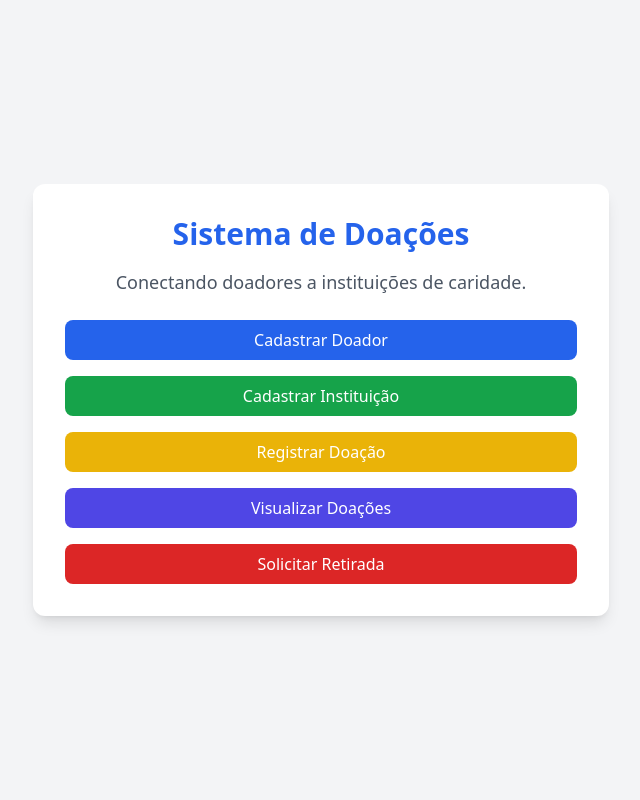
After one commit to rayssarrsilva/doarAlimentosplat, a PHP site: page / in a window 1280 px wide. The commit adds this page. Shown: the whole page, without its empty margins (319-959 px from the left). Run offline with PHP 8.4, Linux system fonts and the light colour scheme; some libraries are stand-ins or nearby versions.

Commit message:
estilização do index com tailwind e html + correções para salvar os dados inseridos no form de doadores

```diff
--- /dev/null
+++ b/index.php
@@ -0,0 +1,41 @@
+<?php
+ini_set('display_errors', 1);
+ini_set('display_startup_errors', 1);
+error_reporting(E_ALL);
+?>
+
+<!DOCTYPE html>
+<html lang="pt-br">
+<head>
+  <meta charset="UTF-8">
+  <title>Sistema de Doações</title>
+  <script src="https://cdn.tailwindcss.com"></script>
+</head>
+<body class="bg-gray-100 text-gray-900 font-sans min-h-screen flex items-center justify-center">
+  <div class="bg-white p-8 rounded-xl shadow-lg max-w-xl w-full text-center">
+    <h1 class="text-3xl font-bold text-blue-600 mb-4">Sistema de Doações</h1>
+    <p class="text-lg text-gray-600 mb-6">Conectando doadores a instituições de caridade.</p>
+
+    <div class="grid grid-cols-1 gap-4">
+      <!-- Parte da Rayssa -->
+      <a href="public/form_doador.php" class="bg-blue-600 hover:bg-blue-700 text-white py-2 px-4 rounded-lg transition">
+        Cadastrar Doador
+      </a>
+      <a href="public/form_instituicao.php" class="bg-green-600 hover:bg-green-700 text-white py-2 px-4 rounded-lg transition">
+        Cadastrar Instituição
+      </a>
+
+      <!-- Parte do Mateus -->
+      <a href="public/form_doacao.php" class="bg-yellow-500 hover:bg-yellow-600 text-white py-2 px-4 rounded-lg transition">
+        Registrar Doação
+      </a>
+      <a href="public/listar_doacoes.php" class="bg-indigo-600 hover:bg-indigo-700 text-white py-2 px-4 rounded-lg transition">
+        Visualizar Doações
+      </a>
+      <a href="public/solicitar_retirada.php" class="bg-red-600 hover:bg-red-700 text-white py-2 px-4 rounded-lg transition">
+        Solicitar Retirada
+      </a>
+    </div>
+  </div>
+</body>
+</html>
--- a/mvc20251/index.php
+++ /dev/null
@@ -1,2 +0,0 @@
-<?php
-echo "Sistema de Doações - Página Inicial";
```
Also changed, not shown: controller/DoadorController.php (added, +19 -0 lines), dao/DoadorDAO.php (added, +18 -0 lines), mvc20251/controller/DoadorController.php (deleted, +0 -10 lines), mvc20251/dao/DoadorDAO.php (deleted, +0 -10 lines), public/form_doador.php (renamed from mvc20251/public/form_doador.php, +8 -1 lines), public/processa_doador.php (added, +9 -0 lines), .htaccess (renamed from mvc20251/.htaccess), README.md, generic/Conexao.php (renamed from mvc20251/generic/Conexao.php), mvc20251/README.md (deleted), service/DoadorService.php (renamed from mvc20251/service/DoadorService.php), template/DoadorTemplate.php (renamed from mvc20251/template/DoadorTemplate.php), template/ITemplate.php (renamed from mvc20251/template/ITemplate.php).
